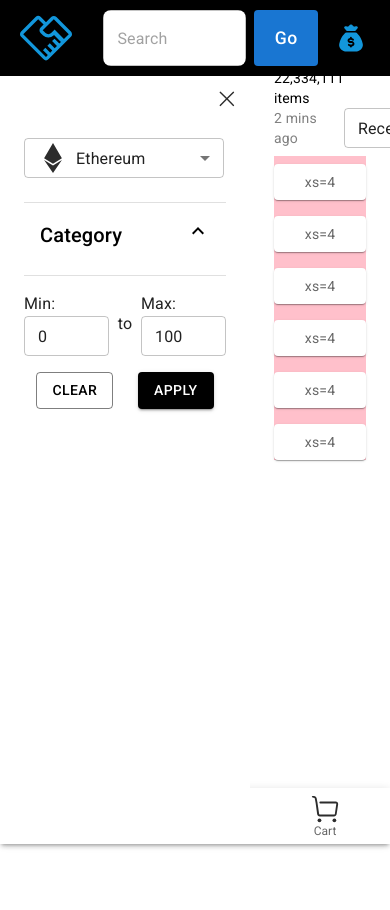
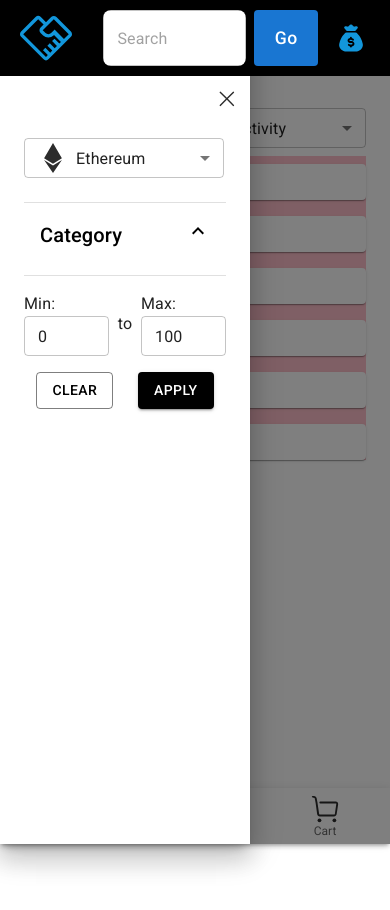
Before and after one commit to JanessaTech/best-second-hand-market, a React (Create React App) app: page / in a window 390 px wide. Shown: the top 910 px of the page. Built offline with nearby package versions, Linux system fonts and the light colour scheme.

Commit message:
[responsive design: make filter menu to be temporary when device is small]

```diff
--- a/src/common/menu/CategoryFilter.js
+++ b/src/common/menu/CategoryFilter.js
@@ -65,7 +65,6 @@ export default function CategoryFilter() {
                 }
             </Collapse>
         </List>
-
     </Box>
   )
 }
--- a/src/common/menu/FilterMenu.js
+++ b/src/common/menu/FilterMenu.js
@@ -1,16 +1,19 @@
-import { Box, Divider, Drawer, IconButton} from '@mui/material'
+import { Box, Divider, Drawer, IconButton, useMediaQuery} from '@mui/material'
 import React, { memo } from 'react'
+import { useTheme } from '@mui/material/styles'
 import {headerHeight, drawerWidth} from '../constant'
-import { CheapIcon } from '../../utils/Svgs';
-import CategoryFilter from './CategoryFilter';
-import NetworkFilter from './NetworkFilter';
-import PriceFilter from './PriceFilter';
+import { CheapIcon } from '../../utils/Svgs'
+import CategoryFilter from './CategoryFilter'
+import NetworkFilter from './NetworkFilter'
+import PriceFilter from './PriceFilter'
 
 const FilterMenu = ({width, menuOpen, closeMenu}) => {
   console.log('rending FilterMenu ...')
+  const theme = useTheme()
+  const isMediumScreen = useMediaQuery(theme.breakpoints.down("md"));
 
   return (
-    <Drawer variant="persistent"
+    <Drawer variant={isMediumScreen ? 'temporary': 'persistent'}
          sx={{
           width: {width},
           flexShrink: 0,
@@ -22,6 +25,7 @@ const FilterMenu = ({width, menuOpen, closeMenu}) => {
         }}
         anchor="left"
         open={menuOpen}
+        disableScrollLock={true}
         >
             <Box sx={{width:1, height: headerHeight}}></Box>
             <Box sx={{display:'flex', justifyContent:'end'}}>
--- a/src/common/menu/NetworkFilter.js
+++ b/src/common/menu/NetworkFilter.js
@@ -15,10 +15,10 @@ const MenuProps = {
   disableScrollLock: true,
 };
 
-function getStyles(sortName, sortBy, theme) {
+function getStyles(networkName, network, theme) {
     return {
       fontWeight:
-        sortBy.indexOf(sortName) === -1
+        network.indexOf(networkName) === -1
           ? theme.typography.fontWeightRegular
           : theme.typography.fontWeightMedium,
     };
--- a/src/common/menu/PriceFilter.js
+++ b/src/common/menu/PriceFilter.js
@@ -7,7 +7,7 @@ import {capitalize} from '../../utils/StringUtils'
 import {PriceFilterSchema} from '../Schemas'
 import CustomSnackBar from '../CustomSnackBar';
 
-const NumberInput = styled((props) => {
+const NumberInput = (props) => {
     const {placeholder, name, value, changeValueFun, register, errors, ...others} = props
     const handleChange = (e) => {
         changeValueFun(e.target.value)
@@ -23,14 +23,20 @@ const NumberInput = styled((props) => {
                 size='small'
                 sx={{width:85}}
                 type="number"
+                inputProps={{min: 0}}
                 value={value}
                 error={errors[name]? true: false}
                 onChange={handleChange}
+                onKeyPress={(event) => {
+                    if (event?.key === '-' || event?.key === '+') {
+                      event.preventDefault();
+                    }
+                }}
                 placeholder={placeholder}
                 {...others}/>
         </Box>
         )
-})({})
+}
 
 
 export default function PriceFilter() {
--- a/src/components/home/FilterBar.js
+++ b/src/components/home/FilterBar.js
@@ -30,9 +30,10 @@ function getStyles(sortName, sortBy, theme) {
 
 export default function FilterBar({menuOpen, toggleMenu}) {
     const theme = useTheme()
-    const isSmallScreen = useMediaQuery(theme.breakpoints.down("sm"));
+    const isSmallScreen = useMediaQuery(theme.breakpoints.down("sm"))
+    const isMediumScreen = useMediaQuery(theme.breakpoints.down("md"))
     const margin = isSmallScreen ? 32 : 48
-    const width = menuOpen ? `calc(100% - ${drawerWidth + margin}px)` :`calc(100% - ${margin}px)`
+    const width = menuOpen && !isMediumScreen? `calc(100% - ${drawerWidth + margin}px)` :`calc(100% - ${margin}px)`
     const sortOptions = ['Recent activity', 'aa','bb','ccc', 'ddddd','eeee','ffff', 'gggg','hhhhh']
     const [sortBy, setSortBy] = useState('Recent activity')
 
--- a/src/components/home/NFTGallery.js
+++ b/src/components/home/NFTGallery.js
@@ -15,13 +15,14 @@ const Item = styled(Paper)(({ theme }) => ({
 const NFTGallery = ({menuOpen, toggleMenu}) => {
   const theme = useTheme()
   console.log('rending NFTGallery ...')
-  const isSmallScreen = useMediaQuery(theme.breakpoints.down("sm"));
+  const isSmallScreen = useMediaQuery(theme.breakpoints.down("sm"))
+  const isMediumScreen = useMediaQuery(theme.breakpoints.down("md"))
+
   return (
     <Box component="main"
-        sx={{ width: menuOpen ? `calc(100% - ${drawerWidth}px)` : 1, height: 1300,
+        sx={{ width: menuOpen && !isMediumScreen ? `calc(100% - ${drawerWidth}px)` : 1, height: 1300,
             }}>
         <Box sx={{width:1, height: headerHeight + filterBarHeight}}></Box>
-        <Box sx={{}}>
         <FilterBar menuOpen={menuOpen} toggleMenu={toggleMenu}/>
         <Box sx={{backgroundColor:'pink', mt:1, mx: isSmallScreen ? 1: 3}}>
           <Grid container spacing={2}>
@@ -46,7 +47,6 @@ const NFTGallery = ({menuOpen, toggleMenu}) => {
           </Grid>
         </Box>
     </Box>
-    </Box>
   )
 }
 
```
Lines whose indentation alone changed are shown as unchanged.
